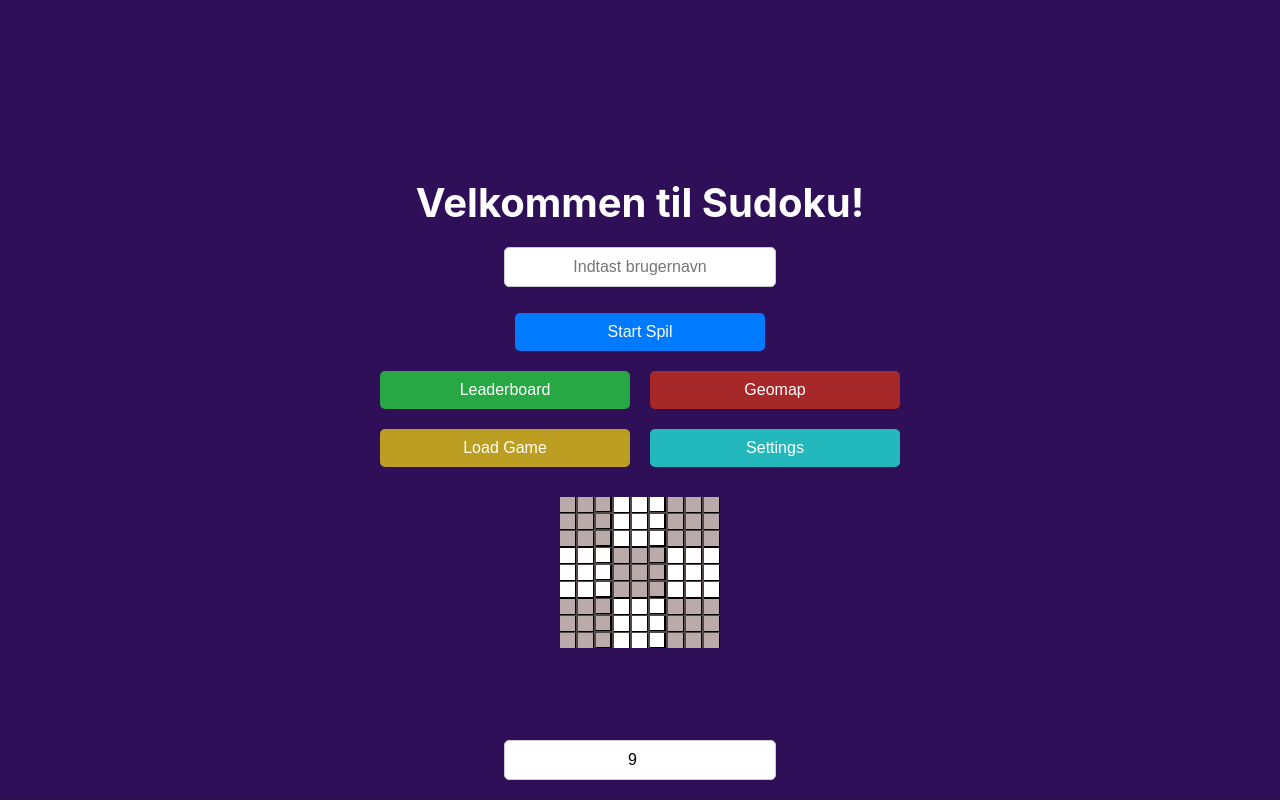
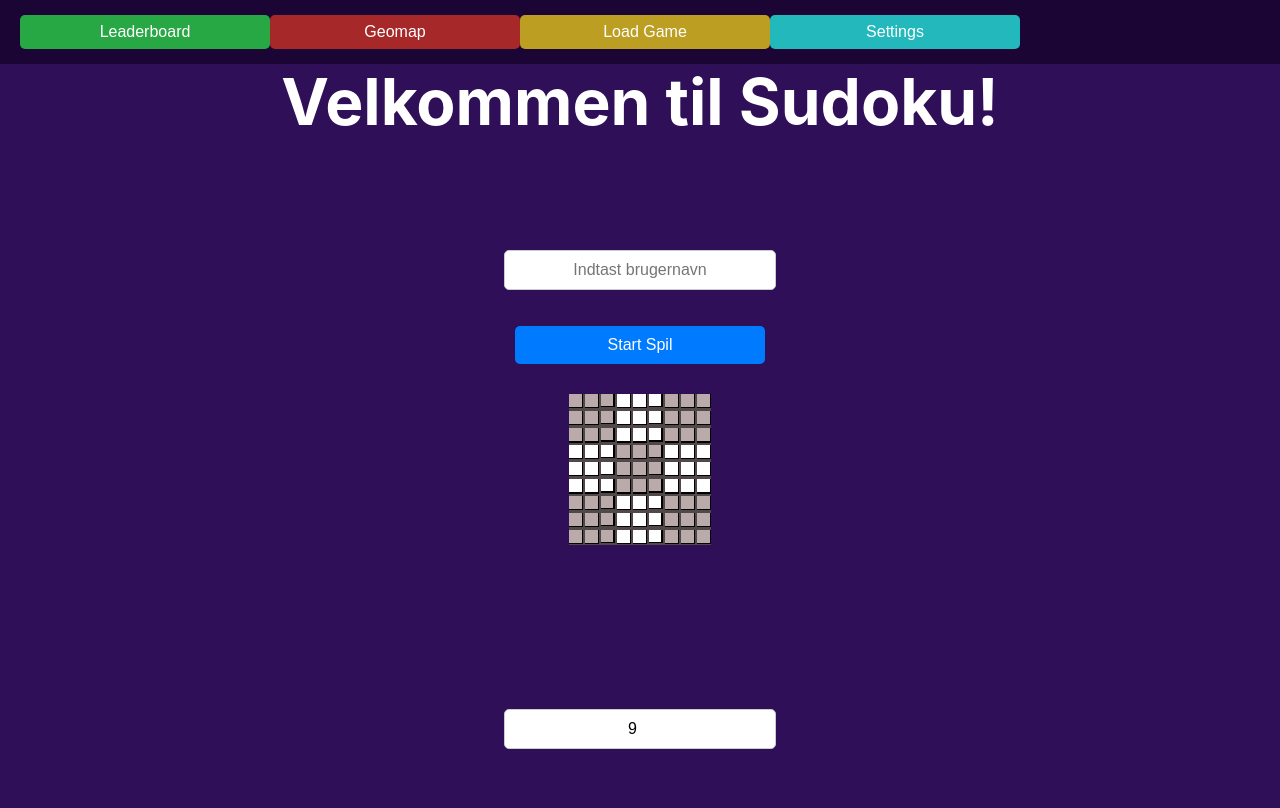
Before and after one commit to mart994j/Fagprojekt-, a React (Create React App) app in the folder my-app/frontEnd/: page /menu in a window 1280 px wide. Built offline with nearby package versions, Linux system fonts and the light colour scheme.

Commit message:
Test Menu

```diff
--- /dev/null
+++ b/my-app/frontEnd/src/Views/CSS/Bar.css
@@ -0,0 +1,60 @@
+.bar {
+    width: 100%;
+    background-color: #1a0535; /* Choose your desired background color */
+    display: flex;
+    justify-content: 300 vw; /* Distribute items evenly along the main axis */
+
+    color: #fff; /* Choose your desired text color */
+    padding: 10px 20px; /* Adjust padding as needed */
+    position: fixed;
+    top: 0;
+    left: 0;
+    z-index: 1000; /* Ensure the bar stays on top of other content */
+  }
+
+  .bar button {
+    color: #fff; /* Button text color */
+    background-color: transparent; /* Transparent button background */
+    border: none; /* Remove button border */
+    cursor: pointer;
+    padding: 8px 16px; /* Adjust padding for button size */
+  }
+
+
+  /* Style the dropdown button */
+.dropbtn {
+    background-color: #3498db;
+    color: white;
+    padding: 12px;
+    font-size: 16px;
+    border: none;
+    cursor: pointer;
+  }
+
+  /* Style the dropdown content (hidden by default) */
+  .dropdown-content {
+    display: none;
+    position: absolute;
+    background-color: #f9f9f9;
+    min-width: 160px;
+    box-shadow: 0 8px 16px 0 rgba(0,0,0,0.2);
+    z-index: 1;
+  }
+
+  /* Style links inside the dropdown */
+  .dropdown-content a {
+    color: black;
+    padding: 12px 16px;
+    text-decoration: none;
+    display: block;
+  }
+
+  /* Change color of dropdown links on hover */
+  .dropdown-content a:hover {
+    background-color: #f1f1f1;
+  }
+
+  /* Show the dropdown menu on hover */
+  .dropdown:hover .dropdown-content {
+    display: block;
+  }
--- a/my-app/frontEnd/src/Views/CSS/MenuScreen.css
+++ b/my-app/frontEnd/src/Views/CSS/MenuScreen.css
@@ -1,16 +1,28 @@
 .menu-screen {
   display: flex;
   flex-direction: column;
-  justify-content: center;
   align-items: center;
-  height: 100vh;
+  min-height: 96vh;
+  min-width: 96vh;
   background-color: #2f0f57;
   color: #fff;
+  padding: 20px; /* Add padding for better spacing */
 }
 
 .menu-screen h1 {
-  margin-bottom: 20px;
-  font-size: 2.5rem;
+  font-size: 5vw; /* Use vw unit to make the font size responsive */
+  margin-bottom: 100px; /* Adjust margin with vw units */
+}
+
+.menu-screen form {
+  text-align: center;
+}
+
+.menu-screen input[type="text"],
+.menu-screen button {
+  padding: 10px 20px; /* Adjust padding for buttons and inputs */
+  font-size: 4vw; /* Use vw unit to make the font size responsive */
+  margin: 10px 0; /* Adjust margin with vw units */
 }
 
 .kn-inputs {
@@ -18,12 +30,8 @@
   justify-content: center;
   gap: 20px; /* Adjust the gap between inputs as needed */
   position: absolute;
-  bottom: 20px; /* Adjust distance from bottom as needed */
+  bottom: 4vw; /* Adjust distance from bottom as needed */
   width: 100%;
-}
-
-.menu-screen {
-  position: relative; /* Needed to position .kn-inputs absolutely within */
 }
 
 
--- a/my-app/frontEnd/src/Views/MenuScreen.js
+++ b/my-app/frontEnd/src/Views/MenuScreen.js
@@ -2,6 +2,7 @@ import React, { useState } from 'react';
 import { useNavigate } from 'react-router-dom';
 import { useUser } from '../UserContext';
 import './CSS/MenuScreen.css'; // Import CSS file
+import './CSS/Bar.css';
 
 function MenuScreen() {
   let navigate = useNavigate();
@@ -77,6 +78,7 @@ function MenuScreen() {
           gridTemplateRows: `repeat(${n}, 1fr)`,
           maxWidth: '90vw',
           maxHeight: '90vh'
+
         }}>
         {[...Array(n * n)].map((_, idx) => {
           // Beregner hvilken region hver celle tilhører
@@ -120,14 +122,21 @@ function MenuScreen() {
         <button type="submit">Start Spil</button>
       </form>
 
-      <div style={{flexDirection: 'row'}}>
-      <button onClick={handleLeaderBoard} type="button">Leaderboard</button>
-      <button onClick={handleGeoMap} type="button" className="geomap-button">Geomap</button>
+
+      <div class="bar">
+
+
+            <button onClick={handleLeaderBoard} type="button" style={{ display: 'block', margin: '5px 0' }}>Leaderboard</button>
+            <button onClick={handleGeoMap} type="button" className="geomap-button" style={{ display: 'block', margin: '5px 0' }}>Geomap</button>
+            <button onClick={handleLoadGame} type="button" className="loadgame-button" style={{ display: 'block', margin: '5px 0' }}>Load Game</button>
+
+
+
+        <button onClick={handleSettings} type="button" className="settings-button" style={{ display: 'block', margin: '5px 0' }}>Settings</button>
+
       </div>
-      <div style={{flexDirection: 'row'}}>
-      <button onClick={handleLoadGame} type="button" className="loadgame-button">Load Game</button>
-      <button onClick={handleSettings} type="button" className="settings-button">Settings</button>
-      </div>
+
+
 
       {/* Sudoku board size preview */}
       <BoardPreview k={k} n={n} />
@@ -143,6 +152,7 @@ function MenuScreen() {
       </div>
     </div>
   );
+
 }
 
 export default MenuScreen;
```
